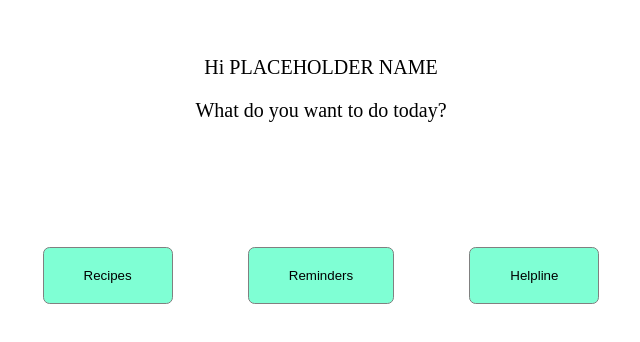
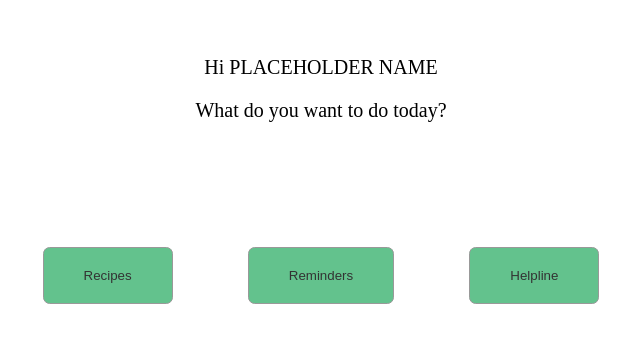
Before and after one commit to Cow-Van/los-altos-hacks-2023, a plain HTML site: page frontend/index.html in a window 1280 px wide. Shown: the part 238-580 px from the top of the page, without its empty margins (319-959 px from the left). Drawn offline with Linux system fonts and the light colour scheme.

Commit message:
made all styling across pages consistent

```diff
--- a/frontend/index.html
+++ b/frontend/index.html
@@ -8,7 +8,7 @@
     <link rel="stylesheet" type="text/css" href="styles.css"/>
 </head>
 <body>
-    <div class="homepagecontainer">
+    <div class="homepagecontainer slideIn">
         <div class="homepagebox">
             <div class="homepageheadings">
                <p> Hi PLACEHOLDER NAME</p>
--- a/frontend/styles.css
+++ b/frontend/styles.css
@@ -12,6 +12,7 @@
     justify-content: space-around;
     align-items: center;
 }
+
 p {
     font-size: 20px;
 }
@@ -42,7 +43,7 @@ p {
 }
 
 .logincredentials button,
-.signuppagebox button, .homepageoptions button {
+.signuppagebox button {
     border-radius: 0.5em;
     padding: 10px 20px;
     background-color: #3CB371;
@@ -52,11 +53,7 @@ p {
 }
 
 
-.logincredentials button:hover {
-    opacity: 1;
-}
-
-.signuppagebox button:hover, .homepageoptions button:hover {
+.signuppagebox button:hover, .logincredentials button:hover {
     opacity: 1;
     cursor: pointer;
 }
@@ -81,10 +78,20 @@ p {
 }
 
 .homepageoptions button {
-    background-color:aquamarine;
+    background-color: #3CB371;
     padding: 20px 40px;
+    border-radius: 0.5em;
+    transition: 0.3s;
+    opacity: 0.8;
+    border: 0.5px solid gray;
 }
-  .homepageheadings p, .homepageoptions button {
+
+.homepageoptions button:hover {
+    opacity: 1;
+    cursor: pointer;
+}
+
+   .slideIn {
     animation: slideIn 2s ease-in-out forwards;
   }
 
@@ -107,5 +114,4 @@ p {
 }
 .signuppagebox button:hover {
     opacity: 1;
-
 }
```
Also changed, not shown: frontend/login.html (+1 -1 lines), frontend/signup.html (+1 -1 lines).
